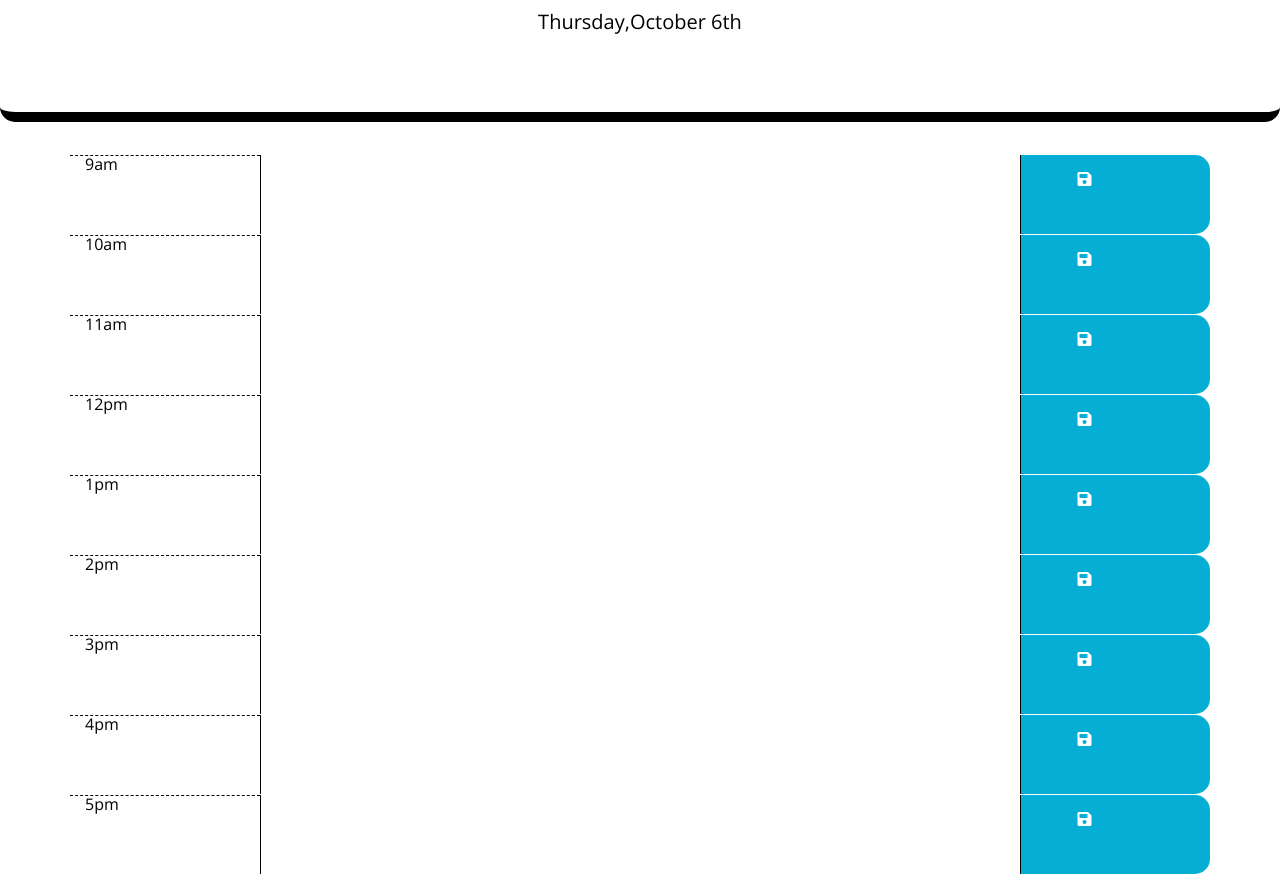
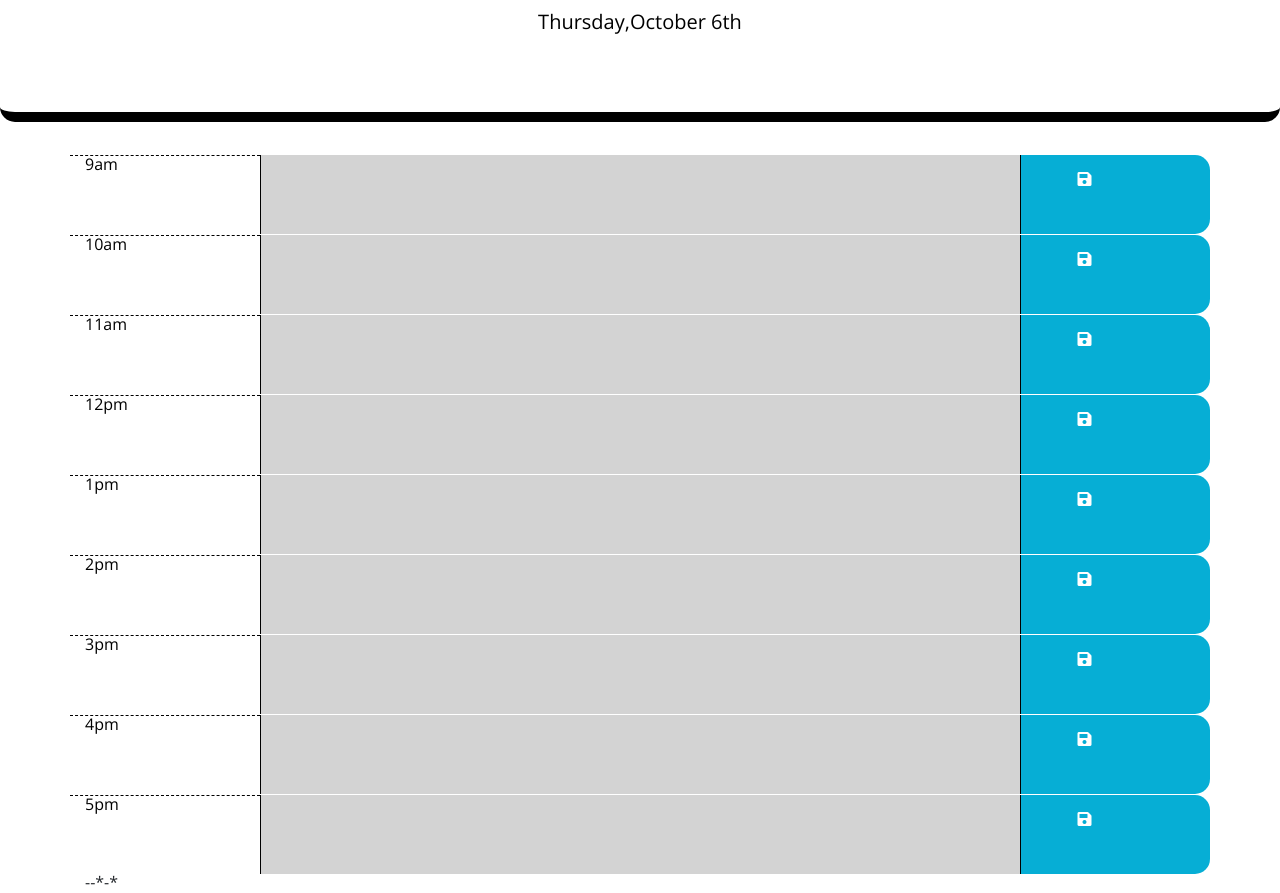
Before and after one commit to Alex-H1/day-planner, a plain HTML site: page index.html in a window 1280 px wide. Shown: the part 182-1075 px from the top of the page. Drawn offline with nearby package versions, Linux system fonts and the light colour scheme.

Commit message:
added logic to add past hours

```diff
--- a/assetes/index.js
+++ b/assetes/index.js
@@ -1,3 +1,5 @@
+let text = $("textarea");
+
 // displays the header date
 function time() {
     $("#currentDay").text(moment().format("dddd,MMMM Do"));
@@ -5,17 +7,13 @@ function time() {
 
 // checks time for each text box
 function checkTime() {
-    var sum;
-    for(let i = 0; i < $("textarea").length; i++) {
-        sum = 9 + i;
-
+    for(let i = 0; i < text.length; i++) {
         // gives military time
-        var currentTime = moment().format("H");
-
-        console.log($("textarea")[i])
+        let currentTime = moment().format("H");
+        let rowTime = text[i].id;
         // test if time block is in the past
-        if(sum > currentTime) {
-            // text.add(".past");
+        if(rowTime < currentTime) {
+            text.addClass("past");
         }
     }
 }
--- a/index.html
+++ b/index.html
@@ -32,7 +32,7 @@
     <div class="container">
       <div class="row ">
         <div class="col-2 hour time">9am</div>
-          <textarea class="col 8"></textarea>
+          <textarea id="9" class="col 8"></textarea >
         <div class="col-2 saveBtn">
           <i class="fas fa-save"></i>
         </div>
@@ -40,7 +40,7 @@
 
       <div class="row">
         <div class="col-2 hour time">10am</div>
-          <textarea class="col 8"></textarea>
+          <textarea id="10" class="col 8"></textarea >
         <div class="col-2 saveBtn">
           <i class="fas fa-save"></i>
         </div>
@@ -48,7 +48,7 @@
 
       <div class="row">
         <div class="col-2 hour time">11am</div>
-          <textarea class="col 8"></textarea>
+          <textarea id="11" class="col 8"></textarea >
         <div class="col-2 saveBtn">
           <i class="fas fa-save"></i>
         </div>
@@ -56,7 +56,7 @@
 
       <div class="row">
         <div class="col-2 hour time">12pm</div>
-          <textarea class="col 8"></textarea>
+          <textarea id="12" class="col 8"></textarea >
         <div class="col-2 saveBtn">
           <i class="fas fa-save"></i>
         </div>
@@ -64,7 +64,7 @@
 
       <div class="row">
         <div class="col-2 hour time">1pm</div>
-          <textarea class="col 8"></textarea>
+          <textarea id="13" class="col 8"></textarea >
         <div class="col-2 saveBtn">
           <i class="fas fa-save"></i>
         </div>
@@ -72,7 +72,7 @@
 
       <div class="row">
         <div class="col-2 hour time">2pm</div>
-          <textarea class="col 8"></textarea>
+          <textarea id="14" class="col 8"></textarea >
         <div class="col-2 saveBtn">
           <i class="fas fa-save"></i>
         </div>
@@ -80,14 +80,14 @@
 
       <div class="row">
         <div class="col-2 hour time">3pm</div>
-          <textarea class="col 8"></textarea>
+          <textarea id="15" class="col 8"></textarea >
         <div class="col-2 saveBtn">
           <i class="fas fa-save"></i>
         </div>
       </div>
       <div class="row">
         <div class="col-2 hour time">4pm</div>
-          <textarea class="col 8"></textarea>
+          <textarea id="16" class="col 8"></textarea >
         <div class="col-2 saveBtn">
           <i class="fas fa-save"></i>
         </div>
@@ -95,12 +95,11 @@
 
       <div class="row">
         <div class="col-2 hour time">5pm</div>
-          <textarea class="col 8"></textarea>
+          <textarea id="17" class="col 8"></textarea >
         <div class="col-2 saveBtn">
           <i class="fas fa-save"></i>
         </div>
-      </div>
-
+      </div>--*-*
     </div>
 
     <script src="https://cdnjs.cloudflare.com/ajax/libs/jquery/3.2.1/jquery.min.js"></script>
```
